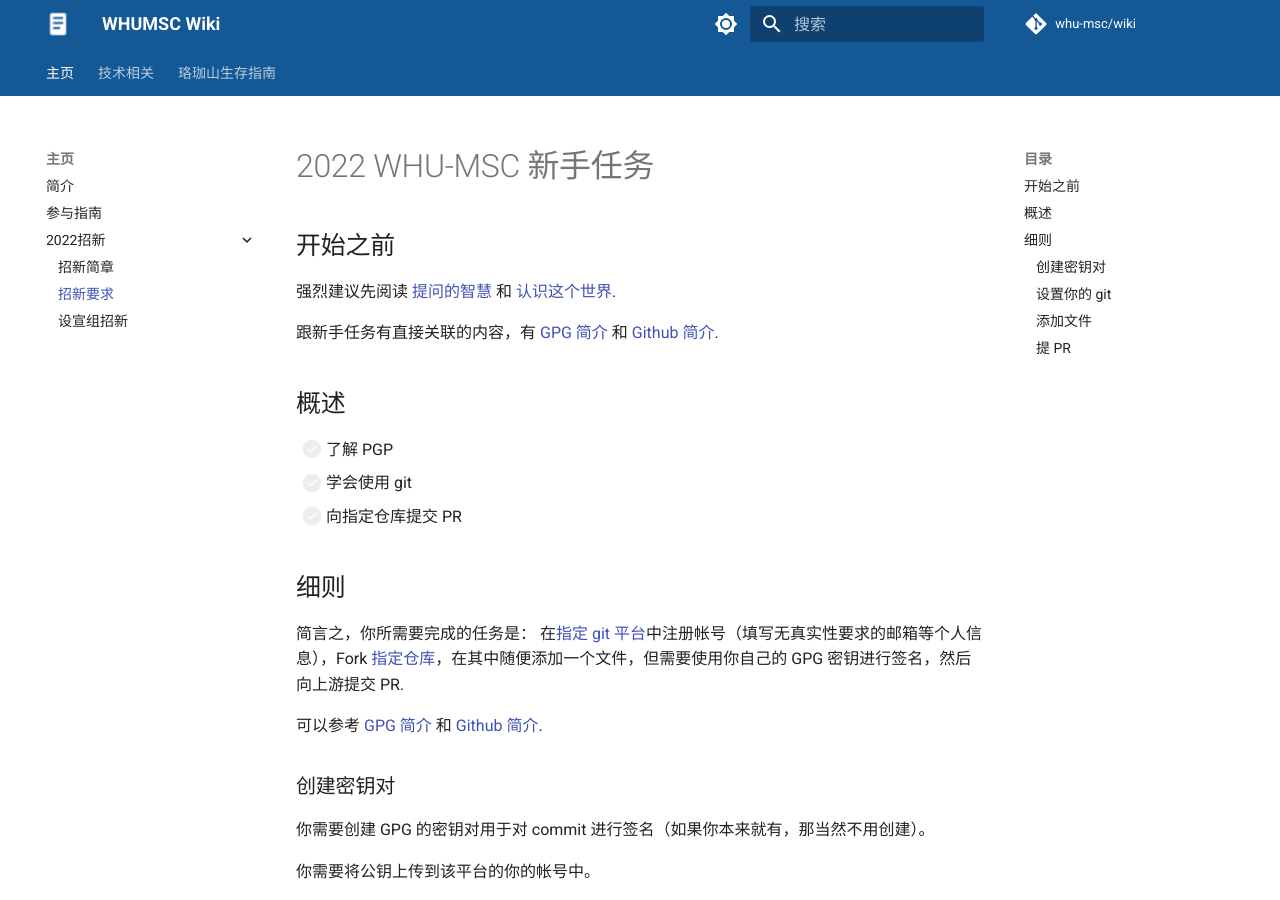
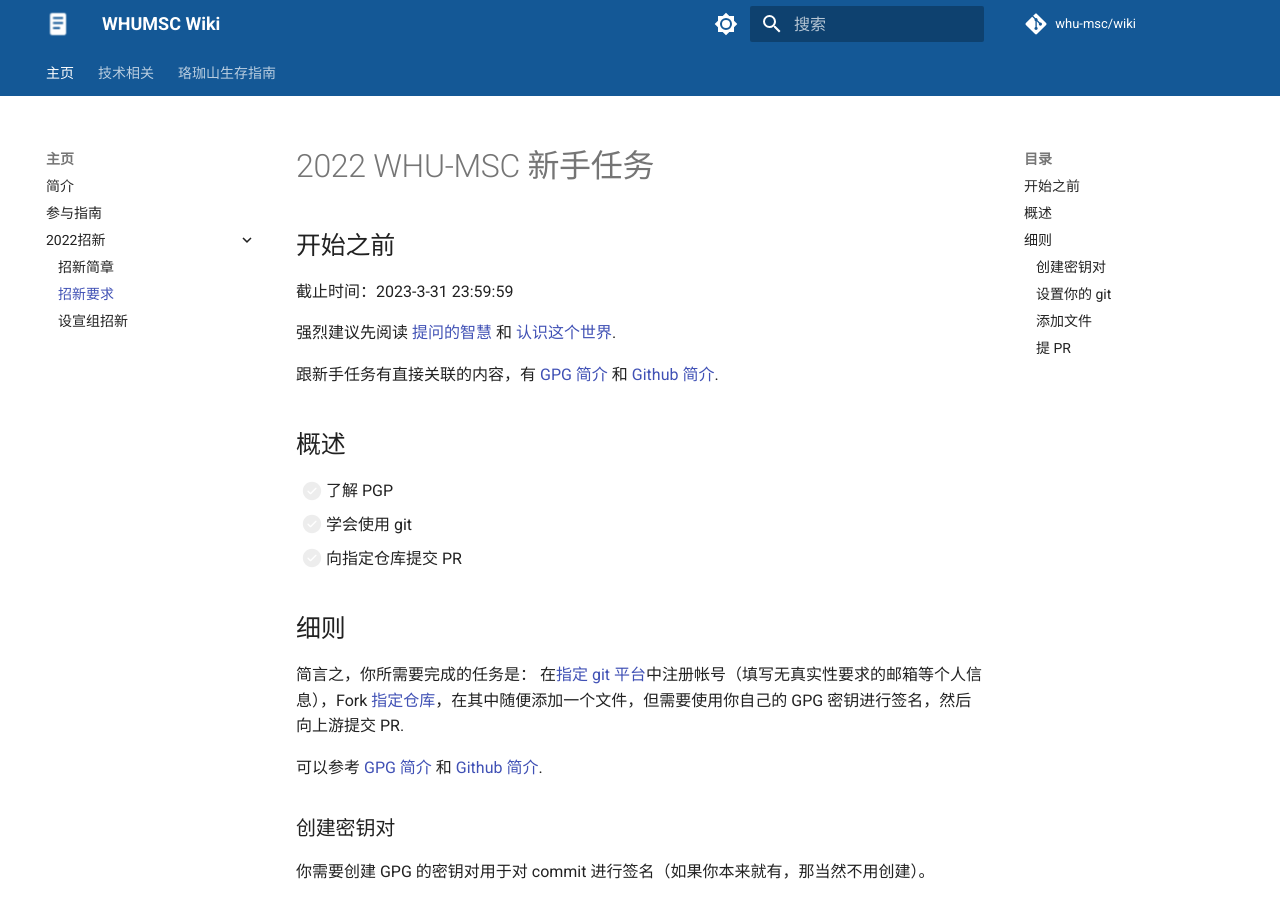
Before and after one commit to WHU-MSC/wiki, an MkDocs documentation site: the page built from docs/mainpage/recruiting/training.md, in a window 1280 px wide and 900 px high. Built offline with MkDocs 1.6.1 and Material for MkDocs 9.7.7, drawn with Linux system fonts in a browser that asks for light colours; comment, search, counter and statistics services are not loaded.

Commit message:
add deadline

```diff
--- a/docs/mainpage/recruiting/training.md
+++ b/docs/mainpage/recruiting/training.md
@@ -1,6 +1,9 @@
 # 2022 WHU-MSC 新手任务
 
 ## 开始之前
+
+截止时间：2023-3-31 23:59:59
+
 强烈建议先阅读 [提问的智慧](../../tech/beginners-guide/how-to-ask-questions-the-smart-way.md) 和 [认识这个世界](../../tech/beginners-guide/welcome-to-cs-world.md).
 
 跟新手任务有直接关联的内容，有 [GPG 简介](../../tech/beginners-guide/gpg-brief-introduction.md) 和 [Github 简介](../../tech/beginners-guide/github-brief-introduction.md).
```
